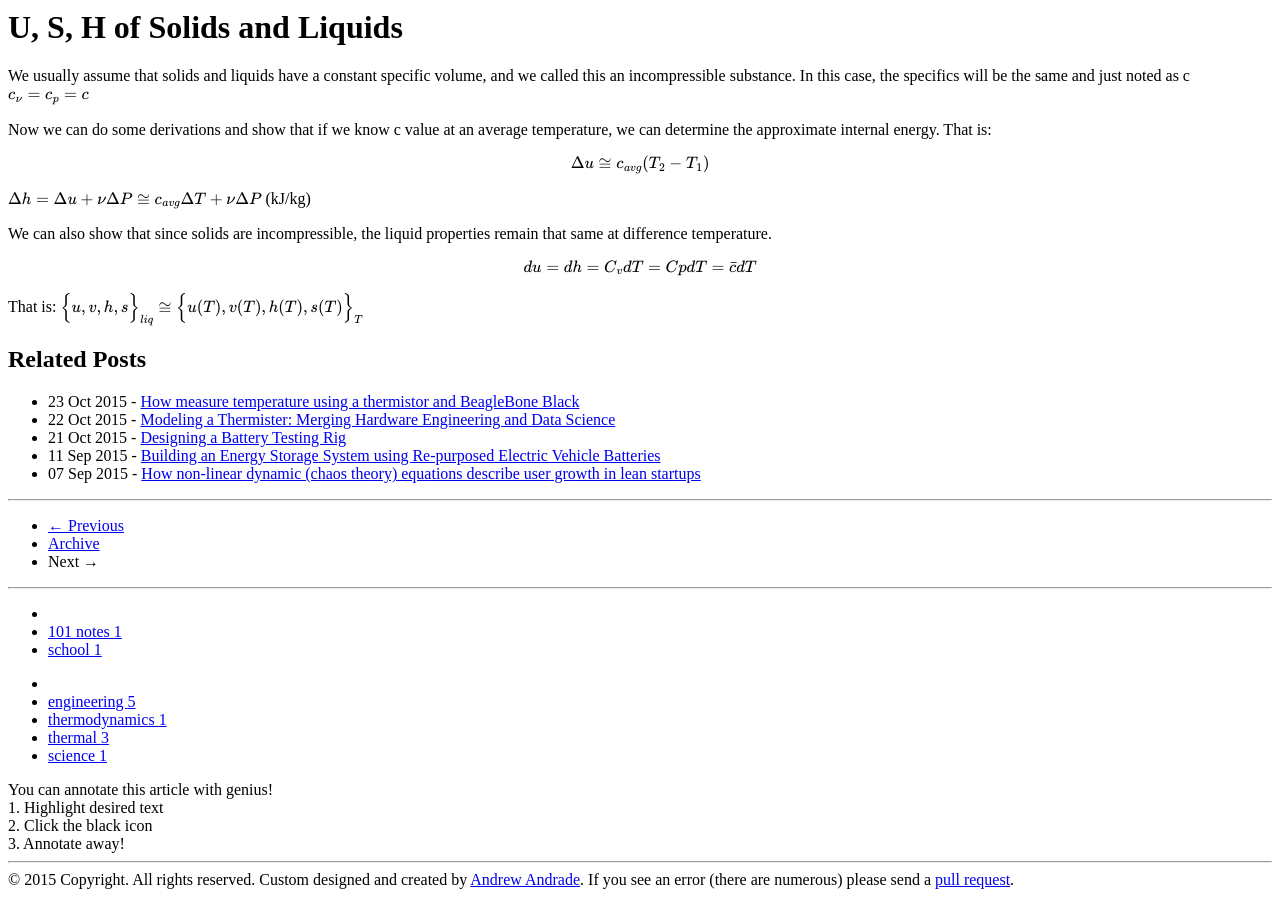
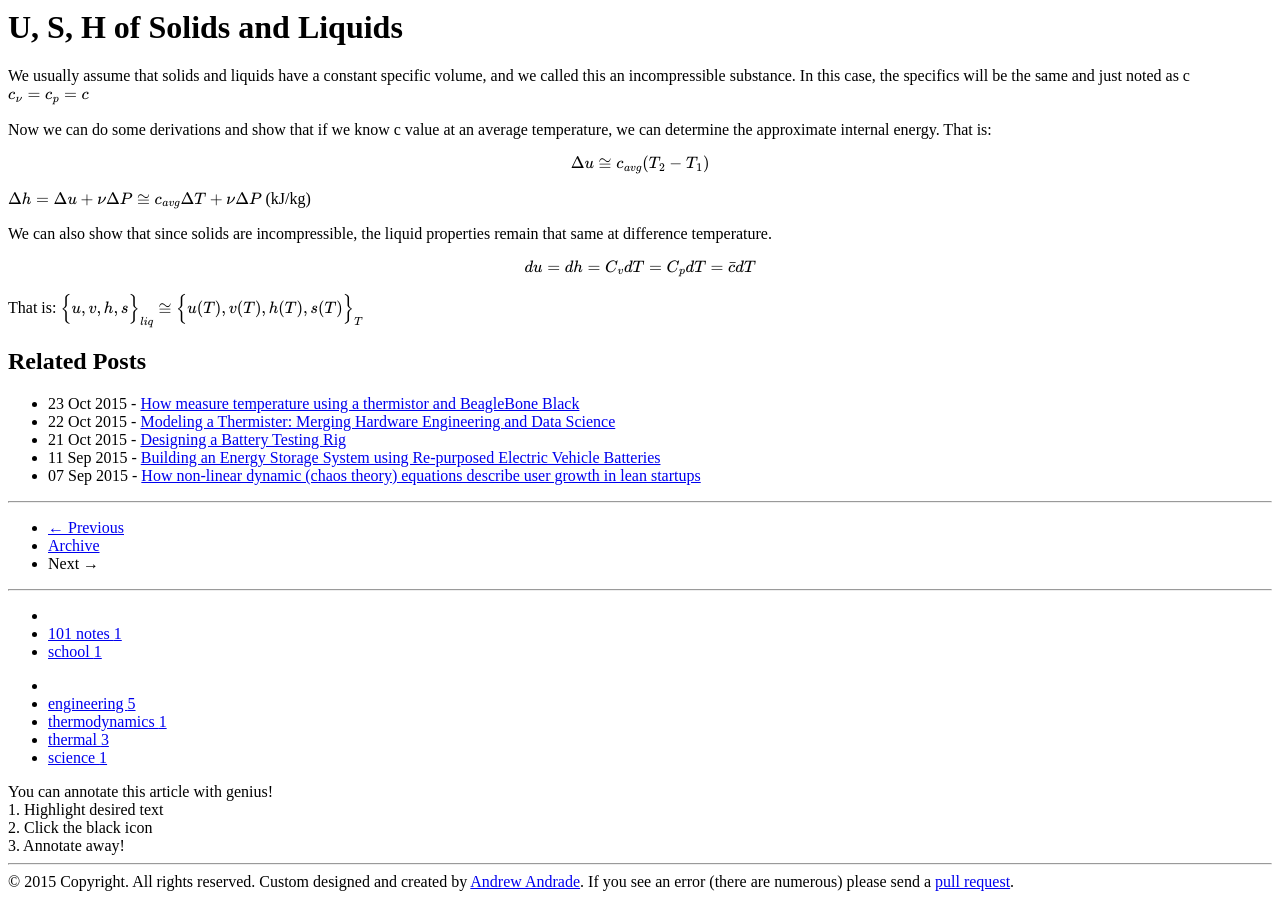
Before and after one commit to mrandrewandrade/blog, a Jekyll site: the page built from _posts/101/2015-10-25-thermodynamics-101-reference.md, in a window 1280 px wide and 900 px high, scrolled down 9629 px. Built offline with Jekyll 4.4.1, drawn with Linux system fonts in a browser that asks for light colours; nearby versions of some CDN libraries; library files that are not in the unit come from our copies; formulas are drawn with MathJax 3; comment, search, counter and statistics services are not loaded.

Commit message:
fixed small typos

```diff
--- a/_posts/101/2015-10-25-thermodynamics-101-reference.md
+++ b/_posts/101/2015-10-25-thermodynamics-101-reference.md
@@ -528,7 +528,7 @@ $$\Delta h = \Delta u + \nu \Delta P \cong c_{avg} \Delta T + \nu \Delta P $$ (k
 
 We can also show that since solids are incompressible, the liquid properties remain that same at difference temperature.
 
-$$ du = dh = C_v dT = Cp dT = \bar c dT $$
+$$ du = dh = C_v dT = C_p dT = \bar c dT $$
 
 That is:
 $$\Big\{u, v, h, s \Big\}_{liq} \cong \Big\{u(T), v(T), h(T), s(T) \Big\}_{T}$$
```
